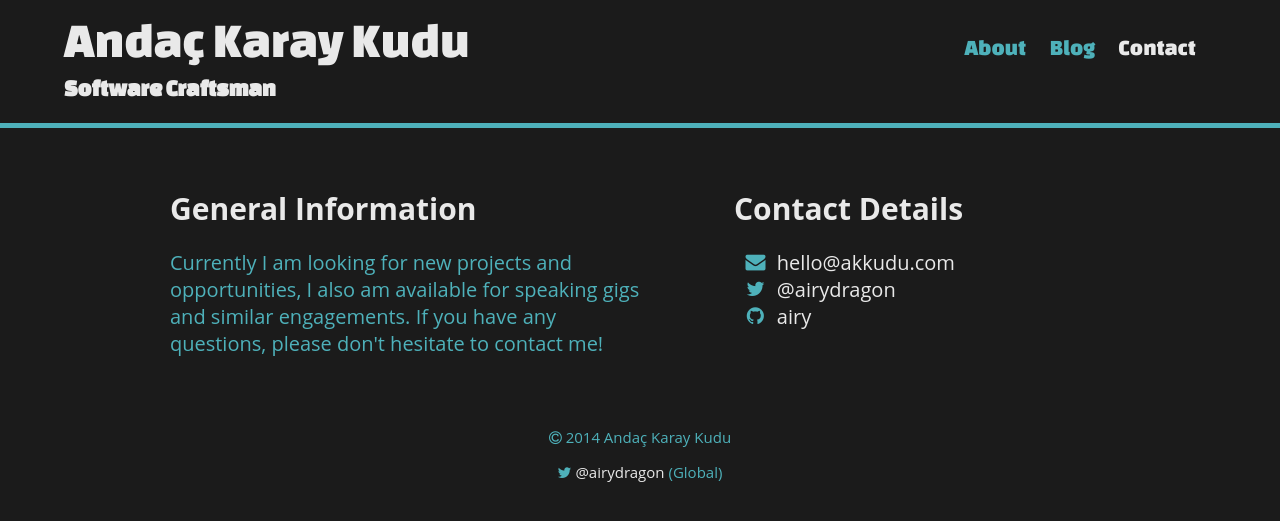
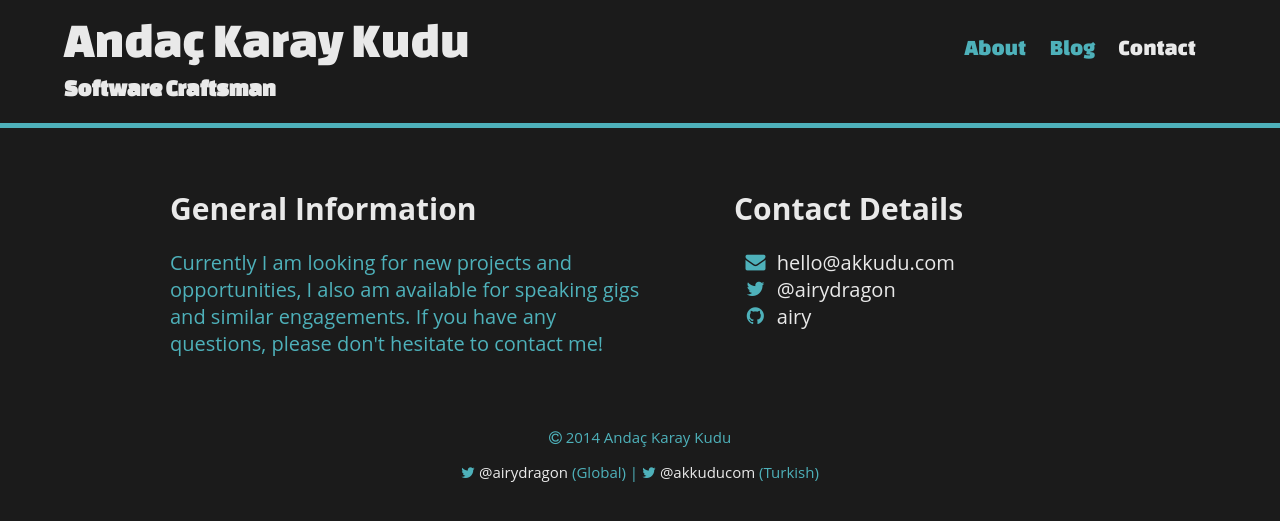
Before and after one commit to akkudu/akkudu.github.io, a Jekyll site: the page built from contact.html, in a window 1280 px wide. Shown: the top 521 px of the page. Built offline with Jekyll 4.4.1, drawn with Linux system fonts in a browser that asks for light colours; nearby versions of some CDN libraries.

Commit message:
Add twitter link for turkish account

```diff
--- a/_layouts/default.html
+++ b/_layouts/default.html
@@ -18,7 +18,9 @@
         <i class="fa fa-copyright"></i> 2014 Andaç Karay Kudu
         <p>
           <i class="fa fa-twitter"></i>
-          <a href="https://twitter.com/airydragon">@airydragon</a> (Global)
+          <a href="https://twitter.com/airydragon">@airydragon</a> (Global) |
+          <i class="fa fa-twitter"></i>
+          <a href="https://twitter.com/akkuducom">@akkuducom</a> (Turkish)
         </p>
       </footer>
     </div>
```
